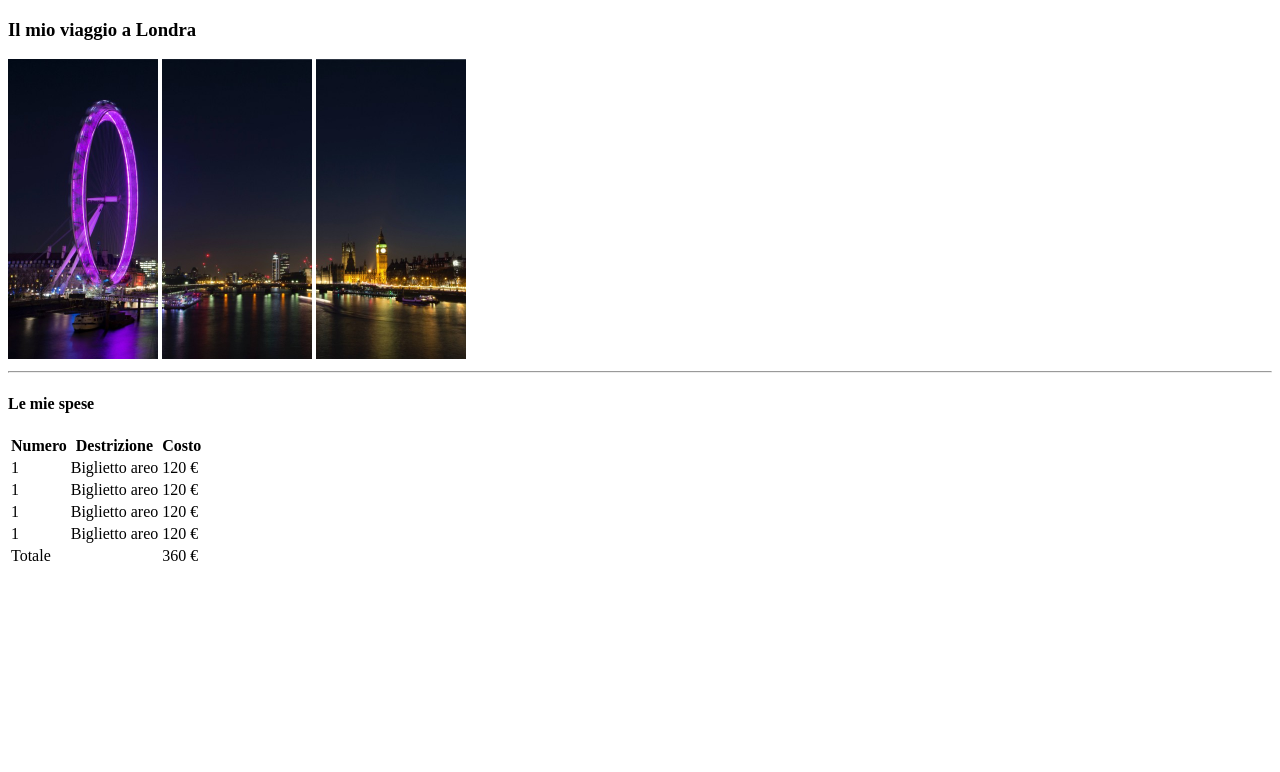
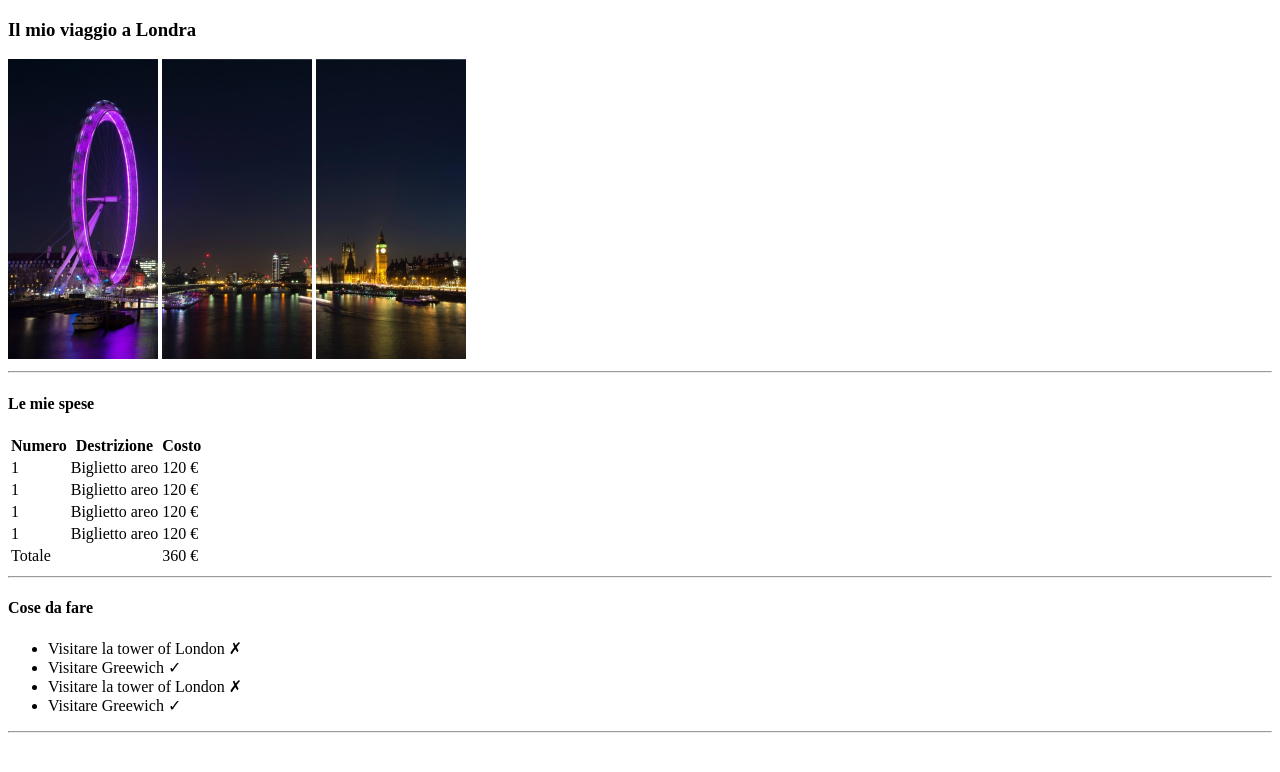
Before and after one commit to CristianUrsino/html-london-trip, a plain HTML site: page index.html in a window 1280 px wide. Drawn offline with Linux system fonts and the light colour scheme.

Commit message:
added second section

```diff
--- a/index.html
+++ b/index.html
@@ -56,11 +56,22 @@
                     <td>360	&euro;</td>
                 </tr>
             </table>
+
+            <hr>
         </section>
 
         <!-- secondo section  -->
         <section>
+            <h4>Cose da fare</h4>
 
+            <ul>
+                <li>Visitare la tower of London &cross;</li>
+                <li>Visitare Greewich &check;</li>
+                <li>Visitare la tower of London &cross;</li>
+                <li>Visitare Greewich &check;</li>
+            </ul>
+
+            <hr>
         </section>
         <!-- terzo section  -->
         <section></section>
```
